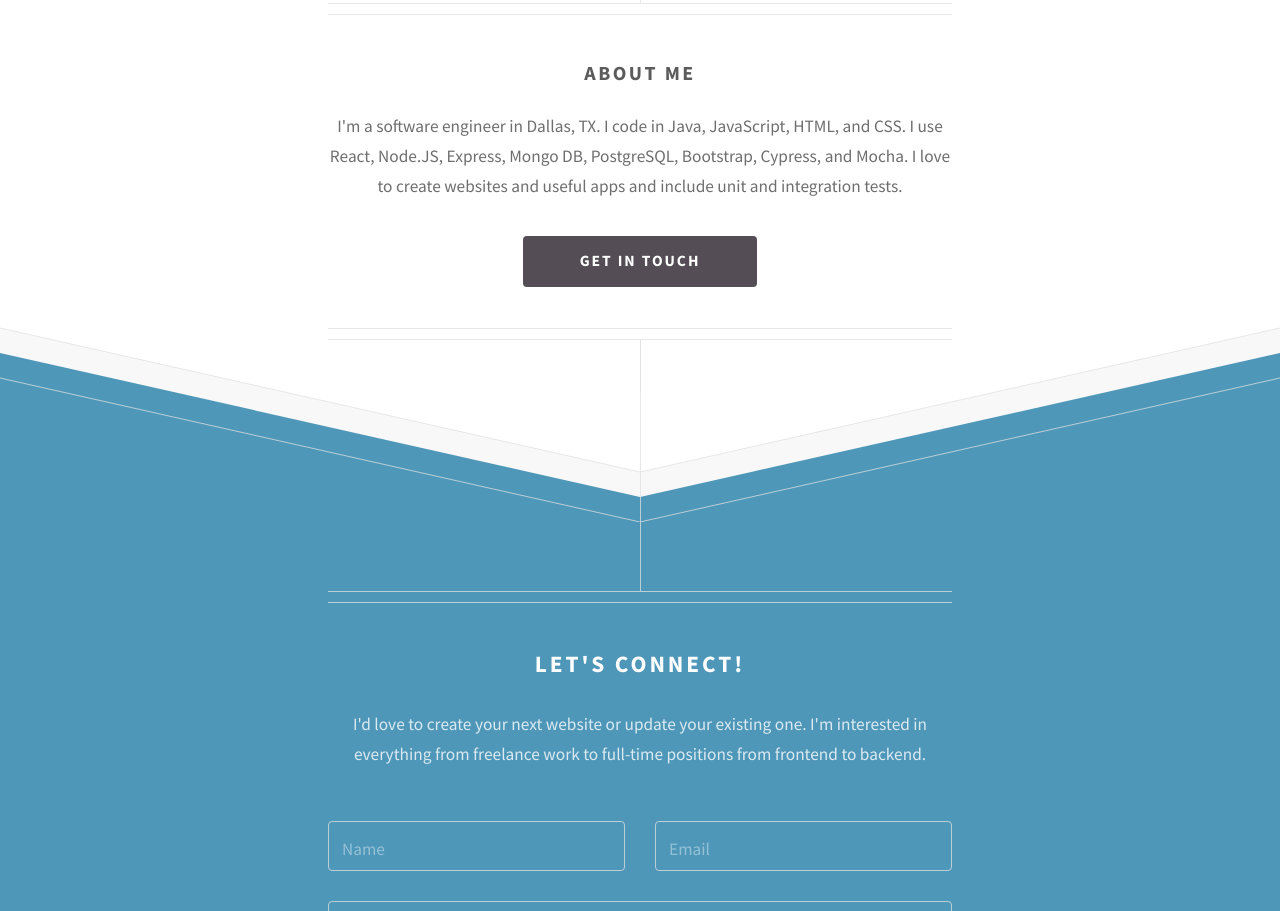
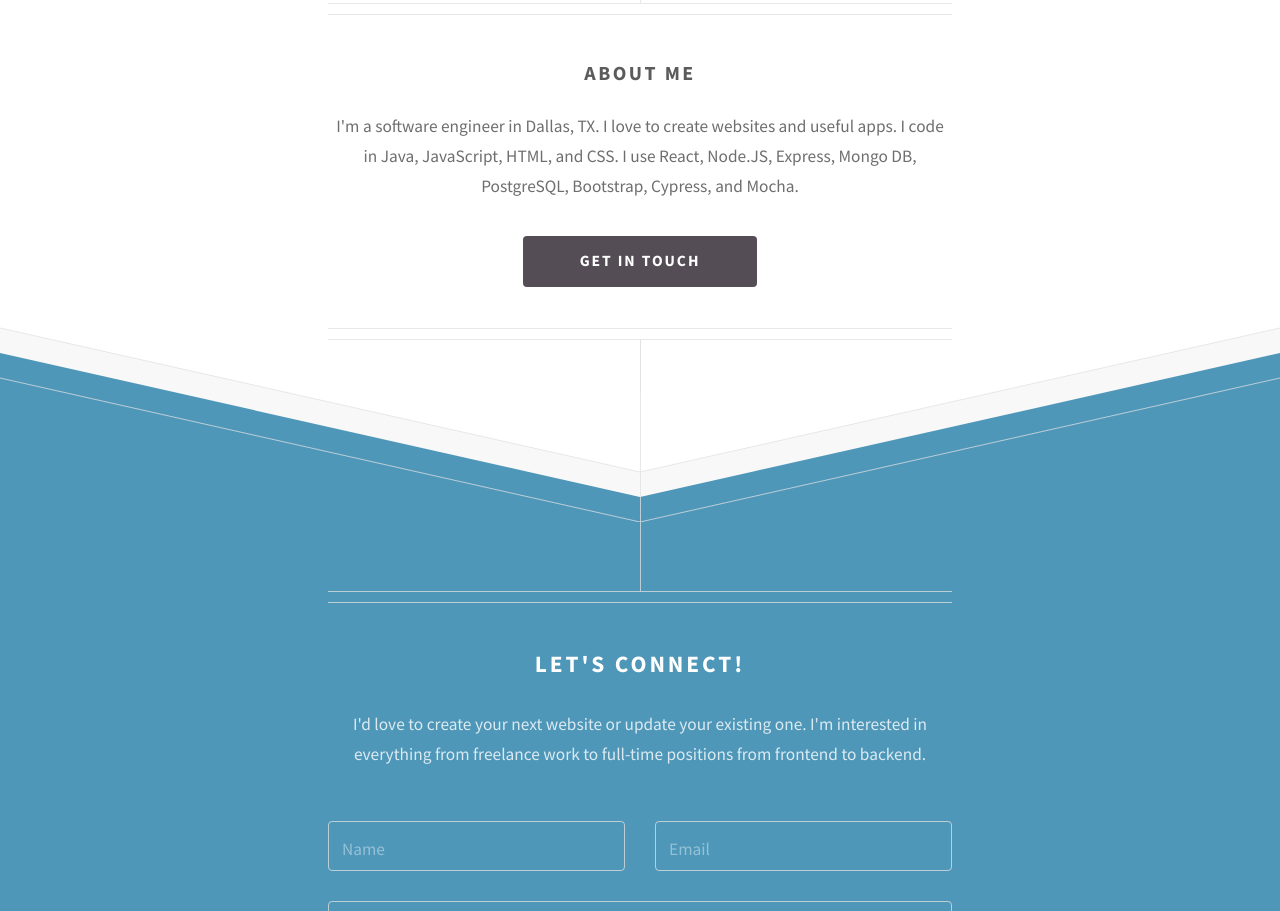
Before and after one commit to tararosenthal/portfolio, a plain HTML site: page index.html in a window 1280 px wide. Shown: the part 2070-2981 px from the top of the page. Drawn offline with Linux system fonts and the light colour scheme.

Commit message:
Formatting

```diff
--- a/index.html
+++ b/index.html
@@ -211,7 +211,7 @@
 
 				<footer class="major container medium">
 					<h3>About Me</h3>
-					<p>I'm a software engineer in Dallas, TX. I code in Java, JavaScript, HTML, and CSS. I use React, Node.JS, Express, Mongo DB, PostgreSQL, Bootstrap, Cypress, and Mocha. I love to create websites and useful apps and include unit and integration tests.</p>
+					<p>I'm a software engineer in Dallas, TX. I love to create websites and useful apps. I code in Java, JavaScript, HTML, and CSS. I use React, Node.JS, Express, Mongo DB, PostgreSQL, Bootstrap, Cypress, and Mocha.</p>
 					<ul class="actions special">
 						<li><a href="#contact-me" class="button">Get in touch</a></li>
 					</ul>
```
